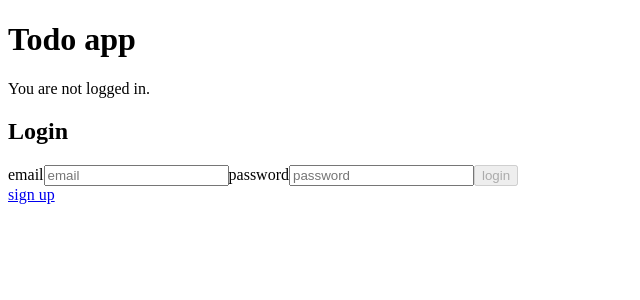
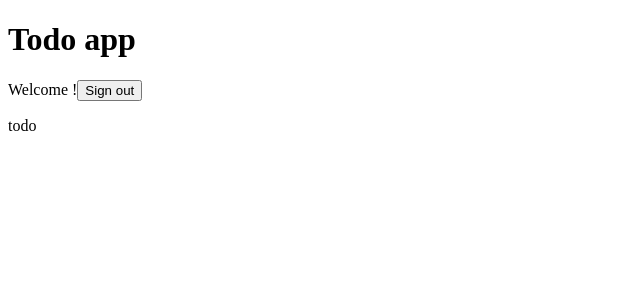
Before and after one commit to ggsno/wanted-pre-onboarding-frontend, a React (Create React App) app: page /todo in a window 1280 px wide. Before the commit this address led to /signin. Shown: the top 300 px of the page, without its empty margins (0-640 px from the left). Built offline with nearby package versions, Linux system fonts and the light colour scheme; sample sign-in values are in the browser's storage.

Commit message:
feat: 리다이렉트 구현

```diff
--- a/src/App.tsx
+++ b/src/App.tsx
@@ -1,9 +1,9 @@
 import { Routes, Route, useNavigate, Outlet } from "react-router-dom";
-import { AuthProvider, RequireAuth, useAuth } from "./auth";
-import RootPage from "./routes/root";
-import SignInPage from "./routes/signIn";
-import SignUpPage from "./routes/signUp";
-import TodoPage from "./routes/todo";
+import { AuthProvider, NoNeedAuth, RequireAuth, useAuth } from "./auth";
+import RootPage from "./pages/root";
+import SignInPage from "./pages/signin";
+import SignUpPage from "./pages/signup";
+import TodoPage from "./pages/todo";
 
 export default function App() {
   return (
@@ -12,8 +12,22 @@ export default function App() {
       <Routes>
         <Route element={<Layout />}>
           <Route path="/" element={<RootPage />} />
-          <Route path="/signin" element={<SignInPage />} />
-          <Route path="/signup" element={<SignUpPage />} />
+          <Route
+            path="/signin"
+            element={
+              <NoNeedAuth>
+                <SignInPage />
+              </NoNeedAuth>
+            }
+          />
+          <Route
+            path="/signup"
+            element={
+              <NoNeedAuth>
+                <SignUpPage />
+              </NoNeedAuth>
+            }
+          />
           <Route
             path="/todo"
             element={
@@ -43,11 +57,11 @@ function AuthStatus() {
 
   return (
     <>
-      {!auth.user ? (
+      {!auth.hasAuth ? (
         <p>You are not logged in.</p>
       ) : (
         <p>
-          Welcome {auth.user.email}!{" "}
+          Welcome !
           <button
             onClick={() => {
               auth.signOut(() => navigate("/signin"));
--- a/src/auth.tsx
+++ b/src/auth.tsx
@@ -1,11 +1,13 @@
 import axios from "axios";
-import { createContext, ReactNode, useContext, useState } from "react";
+import {
+  createContext,
+  ReactNode,
+  useContext,
+  useState,
+  useEffect,
+} from "react";
 import { Navigate } from "react-router-dom";
 import { handleError } from "./error";
-
-interface UserProps {
-  email: string;
-}
 
 interface SignProps {
   email: string;
@@ -13,7 +15,7 @@ interface SignProps {
 }
 
 interface AuthContextProps {
-  user: UserProps | null;
+  hasAuth: boolean;
   signUp: (props: SignProps, callback: VoidFunction) => void;
   signIn: (props: SignProps, callback: VoidFunction) => void;
   signOut: (callback: VoidFunction) => void;
@@ -22,16 +24,16 @@ interface AuthContextProps {
 const AuthContext = createContext<AuthContextProps>(null!);
 
 export function AuthProvider({ children }: { children: ReactNode }) {
-  const [user, setUser] = useState<AuthContextProps["user"]>(null);
+  const [hasAuth, setHasAuth] = useState(false);
 
-  const setLoginUserInfo = (user: UserProps, access_token: string) => {
+  const setLoginStatus = (access_token: string) => {
     localStorage.setItem("access_token", access_token);
-    setUser(user);
+    setHasAuth(true);
   };
 
-  const resetLoginUserInfo = () => {
+  const resetLoginStatus = () => {
     localStorage.removeItem("access_token");
-    setUser(null);
+    setHasAuth(false);
   };
 
   const signUp: AuthContextProps["signUp"] = async (
@@ -43,7 +45,7 @@ export function AuthProvider({ children }: { children: ReactNode }) {
         `${process.env.REACT_APP_BACKEND_URL}/auth/signup`,
         { email, password }
       );
-      setLoginUserInfo({ email }, res.data.access_token);
+      setLoginStatus(res.data.access_token);
       callback();
     } catch (err) {
       handleError(err);
@@ -59,7 +61,7 @@ export function AuthProvider({ children }: { children: ReactNode }) {
         `${process.env.REACT_APP_BACKEND_URL}/auth/signin`,
         { email, password }
       );
-      setLoginUserInfo({ email }, res.data.access_token);
+      setLoginStatus(res.data.access_token);
       callback();
     } catch (err) {
       handleError(err);
@@ -67,13 +69,19 @@ export function AuthProvider({ children }: { children: ReactNode }) {
   };
 
   const signOut: AuthContextProps["signOut"] = (callback) => {
-    resetLoginUserInfo();
+    resetLoginStatus();
     callback();
   };
 
-  const value = { user, signUp, signIn, signOut };
+  useEffect(() => {
+    setHasAuth(localStorage.getItem("access_token") ? true : false);
+  }, []);
 
-  return <AuthContext.Provider value={value}>{children}</AuthContext.Provider>;
+  return (
+    <AuthContext.Provider value={{ hasAuth, signUp, signIn, signOut }}>
+      {children}
+    </AuthContext.Provider>
+  );
 }
 
 export function useAuth() {
@@ -81,11 +89,11 @@ export function useAuth() {
 }
 
 export function RequireAuth({ children }: { children: JSX.Element }) {
-  let auth = useAuth();
+  const auth = useAuth();
+  return <>{auth.hasAuth ? children : <Navigate to="/signin" replace />}</>;
+}
 
-  if (!auth.user) {
-    return <Navigate to="/signin" replace />;
-  }
-
-  return children;
+export function NoNeedAuth({ children }: { children: JSX.Element }) {
+  const auth = useAuth();
+  return <>{auth.hasAuth ? <Navigate to="/todo" replace /> : children}</>;
 }
--- a/src/routes/signUp.tsx
+++ b/src/pages/signup.tsx
@@ -5,7 +5,6 @@ import { useAuth } from "../auth";
 export default function SignUpPage() {
   const [email, setEmail] = useState("");
   const [password, setPassword] = useState("");
-  const [confirmPassword, setConfirmPassword] = useState("");
   const [isValidForm, setIsValidForm] = useState(false);
 
   const auth = useAuth();
@@ -15,21 +14,17 @@ export default function SignUpPage() {
     e.preventDefault();
 
     auth.signUp({ email, password }, () => {
-      navigator("/todo", { replace: true });
+      navigator("/signin", { replace: true });
     });
   };
 
   useEffect(() => {
     const checkValidForm = () => {
-      return (
-        email.includes("@") &&
-        password.length >= 8 &&
-        password === confirmPassword
-      );
+      return email.includes("@") && password.length >= 8;
     };
 
     setIsValidForm(checkValidForm());
-  }, [email, password, confirmPassword]);
+  }, [email, password]);
 
   return (
     <>
@@ -55,16 +50,6 @@ export default function SignUpPage() {
             onChange={(e) => setPassword(e.target.value)}
           />
         </label>
-        <label>
-          confirm password
-          <input
-            type="password"
-            data-testid="confirm-password-input"
-            placeholder="confirm password"
-            value={confirmPassword}
-            onChange={(e) => setConfirmPassword(e.target.value)}
-          />
-        </label>
         <button
           type="submit"
           data-testid="signup-button"
```
Also changed, not shown: src/pages/root.tsx (renamed from src/routes/root.tsx), src/pages/signin.tsx (renamed from src/routes/signIn.tsx), src/pages/todo.tsx (renamed from src/routes/todo.tsx).
